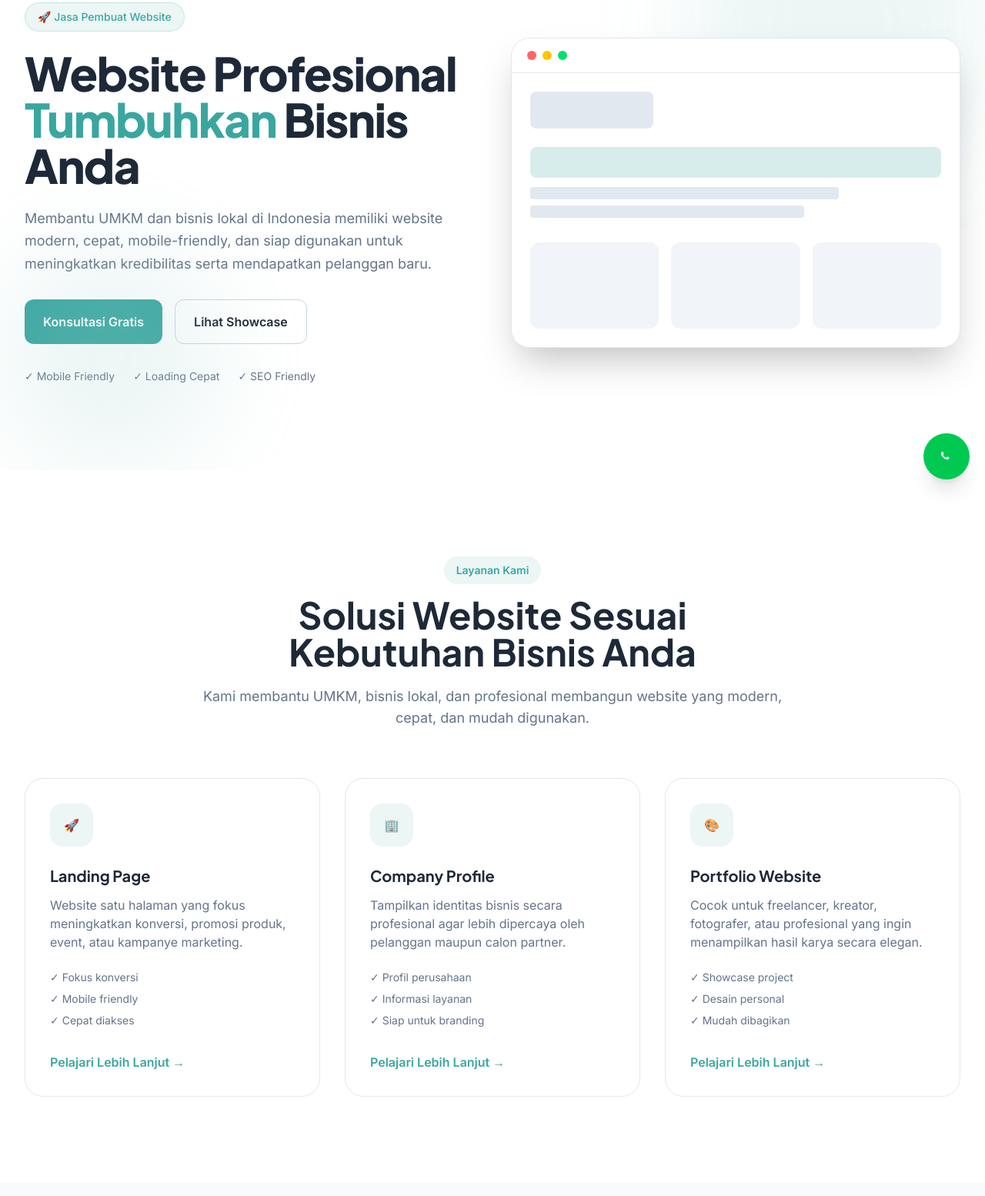
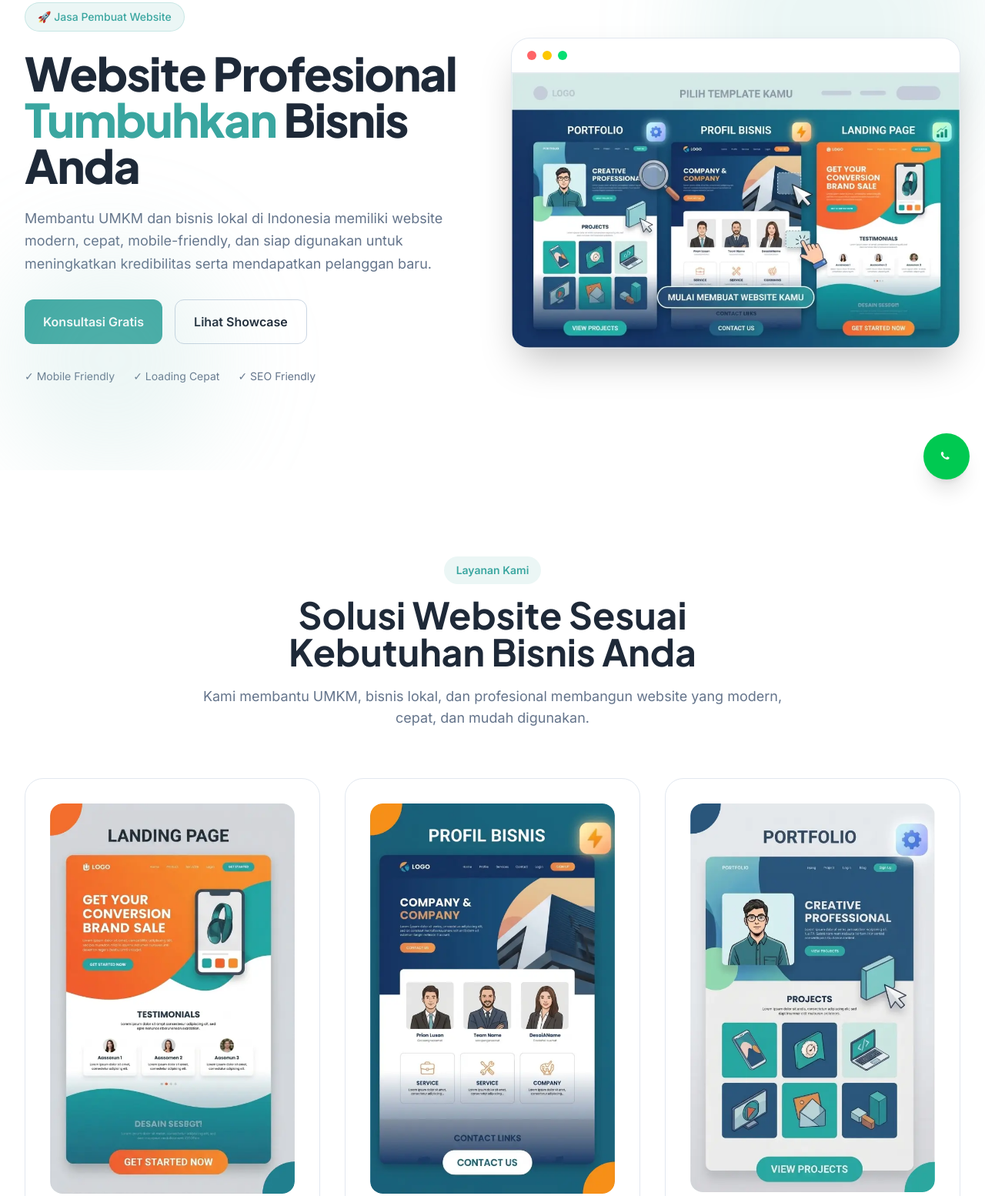
Before and after one commit to GandaPd/nugadev-v2, a website with bundled scripts: page public/index.html in a window 1280 px wide. Shown: the part 157-1711 px from the top of the page at 77% size. Built offline with nearby package versions, Linux system fonts and the light colour scheme.

Commit message:
Refactor code structure for improved readability and maintainability

```diff
--- a/public/index.html
+++ b/public/index.html
@@ -440,23 +440,9 @@
                   <span class="h-3 w-3 rounded-full bg-green-400"></span>
                 </div>
 
-                <!-- Dummy Website Preview -->
-                <div class="p-6">
-                  <div class="h-12 w-40 rounded-lg bg-slate-200"></div>
-
-                  <div class="mt-6 h-10 w-full rounded-lg bg-primary/20"></div>
-
-                  <div class="mt-3 h-4 w-3/4 rounded bg-slate-200"></div>
-
-                  <div class="mt-2 h-4 w-2/3 rounded bg-slate-200"></div>
-
-                  <div class="mt-8 grid grid-cols-3 gap-4">
-                    <div class="h-28 rounded-xl bg-slate-100"></div>
-
-                    <div class="h-28 rounded-xl bg-slate-100"></div>
-
-                    <div class="h-28 rounded-xl bg-slate-100"></div>
-                  </div>
+                <!-- Website Preview -->
+                <div>
+                  <img src="/assets/images/hero.webp" alt="Hero Image" />
                 </div>
               </div>
             </div>
@@ -491,9 +477,13 @@
               class="group rounded-3xl border border-slate-200 bg-white p-8 transition hover:-translate-y-1 hover:shadow-xl"
             >
               <div
-                class="flex h-14 w-14 items-center justify-center rounded-2xl bg-primary/10 text-primary"
+                class="flex h-100 w-100 items-center justify-center rounded-2xl bg-primary/10 text-primary overflow-hidden"
               >
-                🚀
+                <img
+                  src="/assets/images/landing-page.webp"
+                  alt="Landing Page Image Card"
+                  class="rounded-2xl"
+                />
               </div>
 
               <h3 class="mt-6 text-xl font-bold text-dark">Landing Page</h3>
@@ -522,9 +512,13 @@
               class="group rounded-3xl border border-slate-200 bg-white p-8 transition hover:-translate-y-1 hover:shadow-xl"
             >
               <div
-                class="flex h-14 w-14 items-center justify-center rounded-2xl bg-primary/10 text-primary"
+                class="flex h-100 w-100 items-center justify-center rounded-2xl bg-primary/10 text-primary overflow-hidden"
               >
-                🏢
+                <img
+                  src="/assets/images/company-profile.webp"
+                  alt="Landing Page Image Card"
+                  class="rounded-2xl"
+                />
               </div>
 
               <h3 class="mt-6 text-xl font-bold text-dark">Company Profile</h3>
@@ -553,9 +547,13 @@
               class="group rounded-3xl border border-slate-200 bg-white p-8 transition hover:-translate-y-1 hover:shadow-xl"
             >
               <div
-                class="flex h-14 w-14 items-center justify-center rounded-2xl bg-primary/10 text-primary"
+                class="flex h-100 w-100 items-center justify-center rounded-2xl bg-primary/10 text-primary overflow-hidden"
               >
-                🎨
+                <img
+                  src="/assets/images/portfolio-website.webp"
+                  alt="Landing Page Image Card"
+                  class="rounded-2xl"
+                />
               </div>
 
               <h3 class="mt-6 text-xl font-bold text-dark">
```
Also changed, not shown: public/layanan/landing-page/index.html (+11 -18 lines), src/pages/index.html (+26 -28 lines), public/assets/images/company-profile.webp (added), public/assets/images/hero.webp (added), public/assets/images/landing-page.webp (added), public/assets/images/portfolio-website.webp (added).
